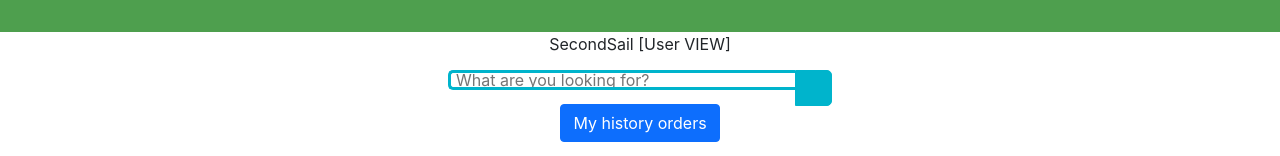
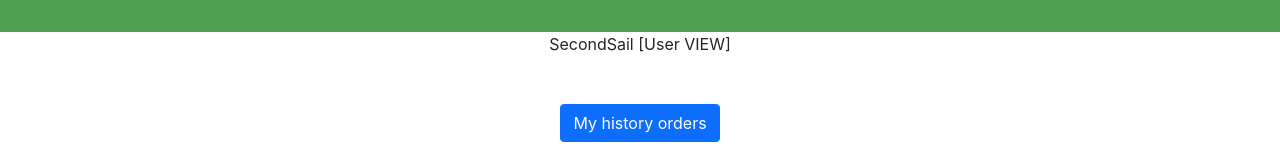
Before and after one commit to ydnamjs/CISC275012-S23-FinalProjectStarter, a React (Create React App) app: page / in a window 1280 px wide. Shown: the part 128-284 px from the top of the page. Built offline with nearby package versions, Linux system fonts and the light colour scheme; grey boxes are pictures that could not be loaded.

Commit message:
Revert "created search bar"

```diff
--- a/package.json
+++ b/package.json
@@ -11,14 +11,13 @@
         "@types/node": "^16.11.21",
         "@types/react": "^17.0.38",
         "@types/react-dom": "^17.0.11",
-        "hoist-non-react-statics": "^3.3.2",
         "react": "^17.0.2",
         "react-bootstrap": "^2.1.1",
         "react-dnd": "^11.1.3",
         "react-dnd-html5-backend": "^11.1.3",
         "react-dom": "^17.0.2",
         "react-router-dom": "^6.10.0",
-        "react-scripts": "^2.1.3",
+        "react-scripts": "5.0.0",
         "typescript": "^4.5.5",
         "web-vitals": "^2.1.4"
     },
@@ -54,6 +53,7 @@
     "devDependencies": {
         "@typescript-eslint/eslint-plugin": "^5.10.1",
         "@typescript-eslint/parser": "^5.10.1",
+        "eslint": "^8.7.0",
         "eslint-config-prettier": "^8.3.0",
         "eslint-plugin-prettier": "^4.0.0",
         "eslint-plugin-react": "^7.28.0",
--- a/src/App.css
+++ b/src/App.css
@@ -42,44 +42,3 @@
         transform: rotate(360deg);
     }
 }
-
-.search {
-    width: 100%;
-    position: relative;
-    display: flex;
-}
-
-.searchTerm {
-    width: 100%;
-    border: 3px solid #00b4cc;
-    border-right: none;
-    padding: 5px;
-    height: 20px;
-    border-radius: 5px 0 0 5px;
-    outline: none;
-    color: #9dbfaf;
-}
-
-.searchTerm:focus {
-    color: #00b4cc;
-}
-
-.searchButton {
-    width: 40px;
-    height: 36px;
-    border: 1px solid #00b4cc;
-    background: #00b4cc;
-    text-align: center;
-    color: #fff;
-    border-radius: 0 5px 5px 0;
-    cursor: pointer;
-    font-size: 20px;
-}
-
-.wrap {
-    width: 30%;
-    position: absolute;
-    top: 27%;
-    left: 50%;
-    transform: translate(-50%, -50%);
-}
--- a/src/App.tsx
+++ b/src/App.tsx
@@ -36,18 +36,6 @@ function App(): JSX.Element {
             </header>
             <header className="user-header">SecondSail [User VIEW]</header>
             <br></br>
-            <div className="wrap">
-                <div className="search">
-                    <input
-                        type="text"
-                        className="searchTerm"
-                        placeholder="What are you looking for?"
-                    ></input>
-                    <button type="submit" className="searchButton">
-                        <i className="fa fa-search"></i>
-                    </button>
-                </div>
-            </div>
             <br></br>
             <p>
                 <Button>My history orders</Button>
```
Also changed, not shown: 1 other file (tests, documents, lock files or other folders).
